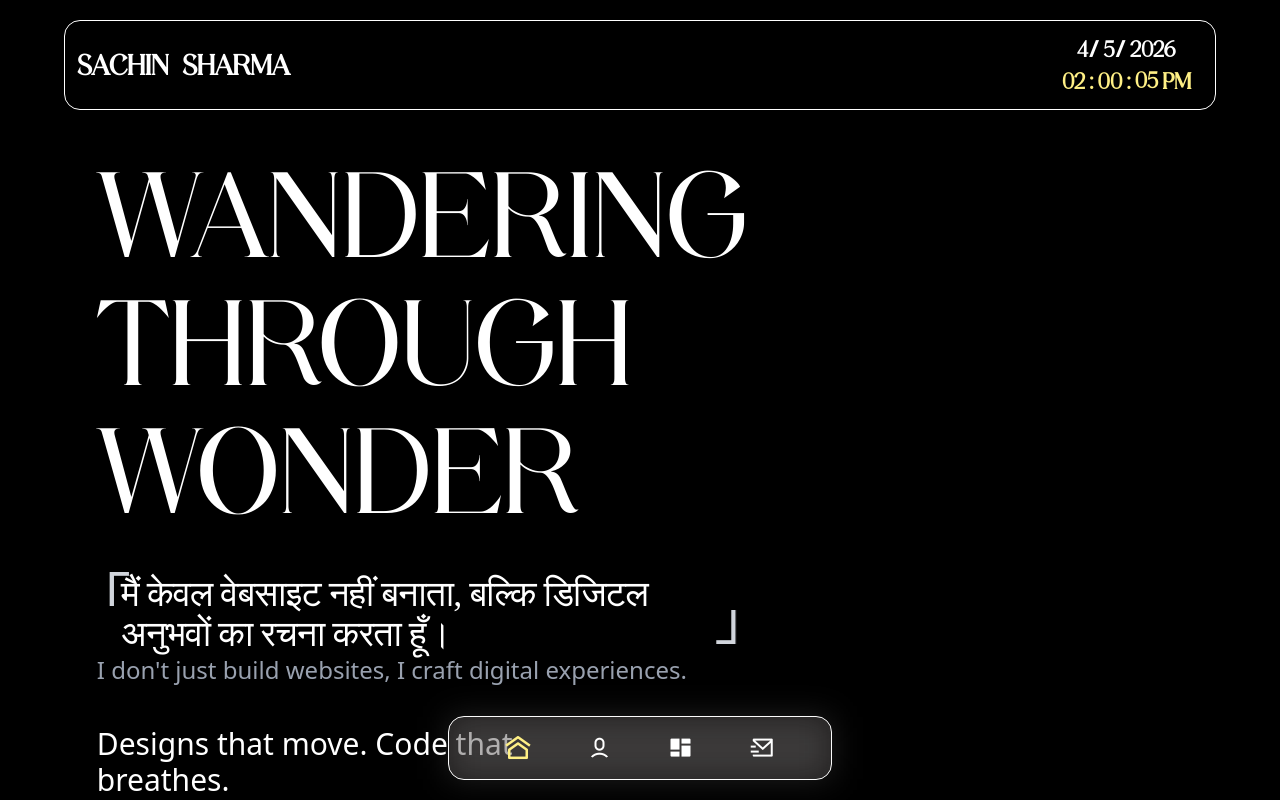
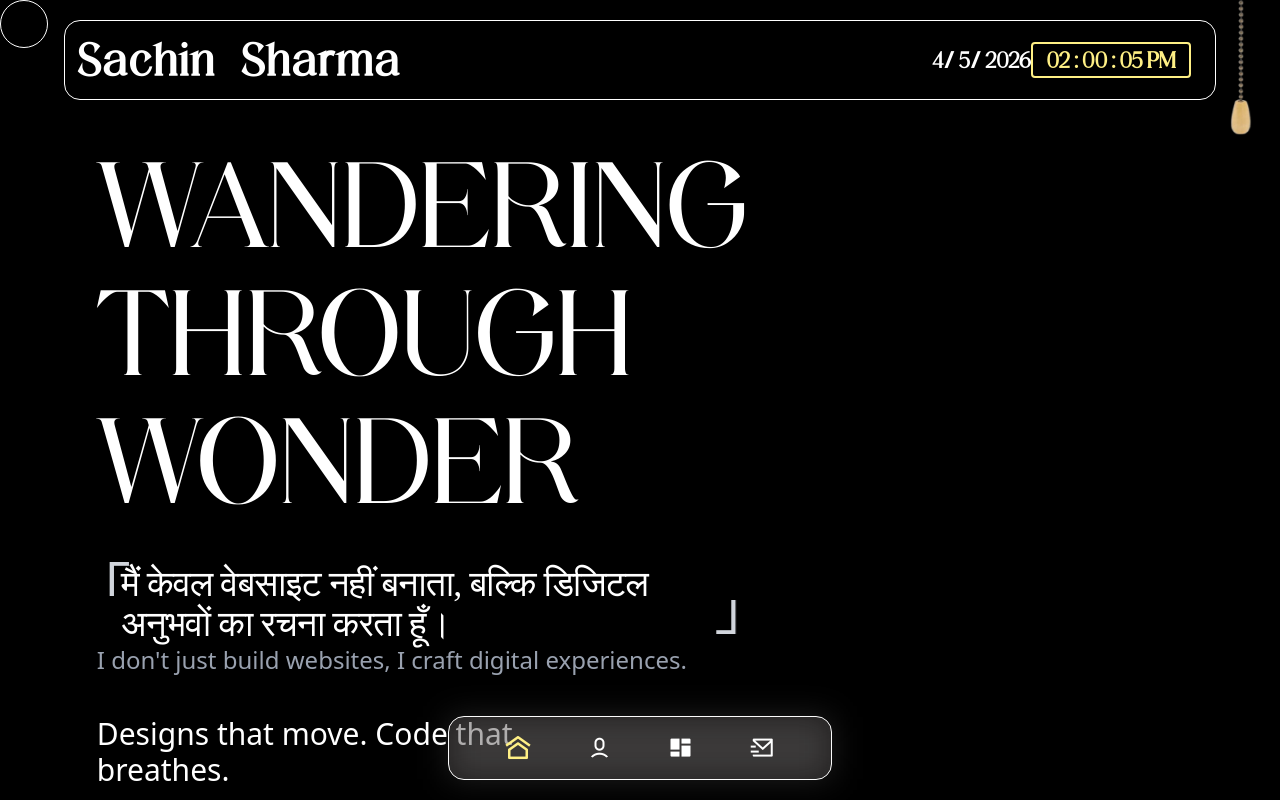
Before and after one commit to sachin-3110/Sachin-Sharma, a React (Vite) app: page / in a window 1280 px wide. Shown: the top 800 px of the page. Built offline with nearby package versions, Linux system fonts and the light colour scheme.

Commit message:
cursor activated

```diff
--- a/src/Pages/Home/Home.jsx
+++ b/src/Pages/Home/Home.jsx
@@ -3,11 +3,18 @@ import TopNav from "../../components/TopNav/TopNav";
 import ScrollToTop from "../../components/ScrollToTop";
 import { Outlet } from "react-router-dom";
 import LowerNav from "../../components/LowerNav";
+import ThemeButton from "../../components/ThemeButton";
+import CustomCursor from "../../components/CustomCursor";
+
 const Container = () => {
 
   return (
       <div className="min-w-full border-yellow-500 relative md:p-0 z-0 min-h-screen flex flex-col items-center mx-auto">
         {/* <BackgroundAnimation/> */}
+        <div className="absolute z-5">
+          <ThemeButton/>
+        </div>
+        <CustomCursor/>
         <TopNav />
         <ScrollToTop/>
         <Outlet  />
--- a/src/components/CustomCursor.jsx
+++ b/src/components/CustomCursor.jsx
@@ -1,27 +1,35 @@
-import { motion } from 'framer-motion'
-import React, { useEffect, useState } from 'react'
+import { motion, useMotionValue, useSpring } from "framer-motion";
+import React, { useEffect } from "react";
 
 const CustomCursor = () => {
-  const [position, setPosition] = useState({ x: 0, y: 0 });
+  const x = useMotionValue(0);
+  const y = useMotionValue(0);
+
+  // Smooth follow:
+  const smoothX = useSpring(x, { stiffness: 200, damping: 25, mass: 0.3 });
+  const smoothY = useSpring(y, { stiffness: 200, damping: 25, mass: 0.3 });
+
+  const size = 48;
 
   useEffect(() => {
-    const handleMouseMove = (e) => {
-      setPosition({ x: e.clientX, y: e.clientY });
+    const handleMove = (e) => {
+      x.set(e.clientX - size / 2);
+      y.set(e.clientY - size / 2);
     };
 
-    Window.addEventListener('mousemove', handleMouseMove);
-    return () =>Window.removeEventListener('mousemove', handleMouseMove);
+    window.addEventListener("mousemove", handleMove);
+    return () => window.removeEventListener("mousemove", handleMove);
   }, []);
 
   return (
     <motion.div
-      animate={{ x: position.x - 40, y: position.y - 40 }} // center offset
-      transition={{  }}
-      className="fixed z-[9999] pointer-events-none mix-blend-difference"
+      style={{
+        x: smoothX,
+        y: smoothY,
+      }}
+      className="fixed top-0 left-0 z-[9999] pointer-events-none mix-blend-difference"
     >
-      <div className="w-20 h-20 border-2 border-white flex justify-center items-center rounded-full">
-        <div className="w-12 h-12 bg-black rounded-full" />
-      </div>
+      <div className="w-12 h-12 border-1 border-white rounded-full" />
     </motion.div>
   );
 };
--- a/src/components/ThemeButton.jsx
+++ b/src/components/ThemeButton.jsx
@@ -1,14 +1,11 @@
 import React from 'react'
 import lightrope from '../assets/lightrope.png'
+import { useState } from 'react'
 const ThemeButton = () => {
-    let newAnimation="group-hover:-translate-y-10"
+    const [first, setfirst] = useState()
   return (
 
-    <div>
-        <div className="hidden md:fixed right-2 h-auto overflow-hidden top-30">
-        <img src={lightrope} className=" h-40 right-20 duration-200 -translate-y-10 active:translate-y-0" alt="" />
-      </div>
-    </div>
+        <img src={lightrope} className=" fixed h-40 right-0 -top-5 active:-top-1 pointer-cursor duration-200 " alt="" />
   )
 }
 
--- a/src/components/TopNav/TopNav.jsx
+++ b/src/components/TopNav/TopNav.jsx
@@ -1,6 +1,4 @@
 import React, { useEffect, useState } from "react";
-import ThemeButton from "../ThemeButton";
-import { useLocation } from "react-router-dom";
 import HeroSection from "./HeroSection";
 import { motion } from "motion/react";
 const TopNav = () => {
@@ -8,8 +6,8 @@ const TopNav = () => {
   const [Time, setTime] = useState([]);
   useEffect(() => {
     const updateDateTime = () => {
-      var onlyDate = new Date().toLocaleString().split("/");
-      var onlyTime = new Intl.DateTimeFormat("en-GB", {
+      let onlyDate = new Date().toLocaleString().split("/");
+      let onlyTime = new Intl.DateTimeFormat("en-GB", {
         hour: "2-digit",
         minute: "2-digit",
         second: "2-digit",
@@ -30,21 +28,19 @@ const TopNav = () => {
       transition={{ duration: 0.5 }}
       className="w-[90%] bg-black m-2  flex font-[solenoid] font-bold justify-center sm:justify-between sm:px-3 border-[1px] flex-col border-white rounded-2xl min-h-[22vh] md:flex-row md:min-h-[10vh] md:my-5"
     >
-      <h1 className="uppercase font-extrabold flex justify-center items-center text-3xl">
-        {/* {displayName} */}
+      <h1 className="normal tracking-wider font-extrabold flex justify-center items-center text-5xl">
         <HeroSection />
       </h1>
-      <ThemeButton />
 
-      <div id="time" className="p-3 flex flex-col justify-center items-center">
-        <div className="sm:text-2xl flex md:gap-1">
+      <div id="time" className="p-3 flex justify-evenly items-center">
+        <div className="text-2xl flex md:gap-1">
           <h1>{date[0]}/</h1>
           <h1>{date[1]}/</h1>
           <h1>{date[2]?.split(",")[0]}</h1>
         </div>
-        <div className="text-sm sm:text-2xl flex gap-1 font-bold text-yellow-200">
+        <div className="text-2xl min-w-40 border-2 justify-center rounded flex gap-1 font-bold text-yellow-200">
           <h1 className="">{Time[0]}</h1>:<h1 className="">{Time[1]}</h1>:
-          <h1 className=" duration-200 animate-bounce text-2xl">
+          <h1 className=" duration-200 animate-none">
             {Time[2]?.split("").slice(0, 2).join("")}
           </h1>
           <h1 className="uppercase duration-200">
--- a/src/index.css
+++ b/src/index.css
@@ -24,3 +24,7 @@
     font-family: Brigsa;
     src: url(./assets/Brigsa.ttf);
 }
+
+*{
+    cursor:none;
+}
```
